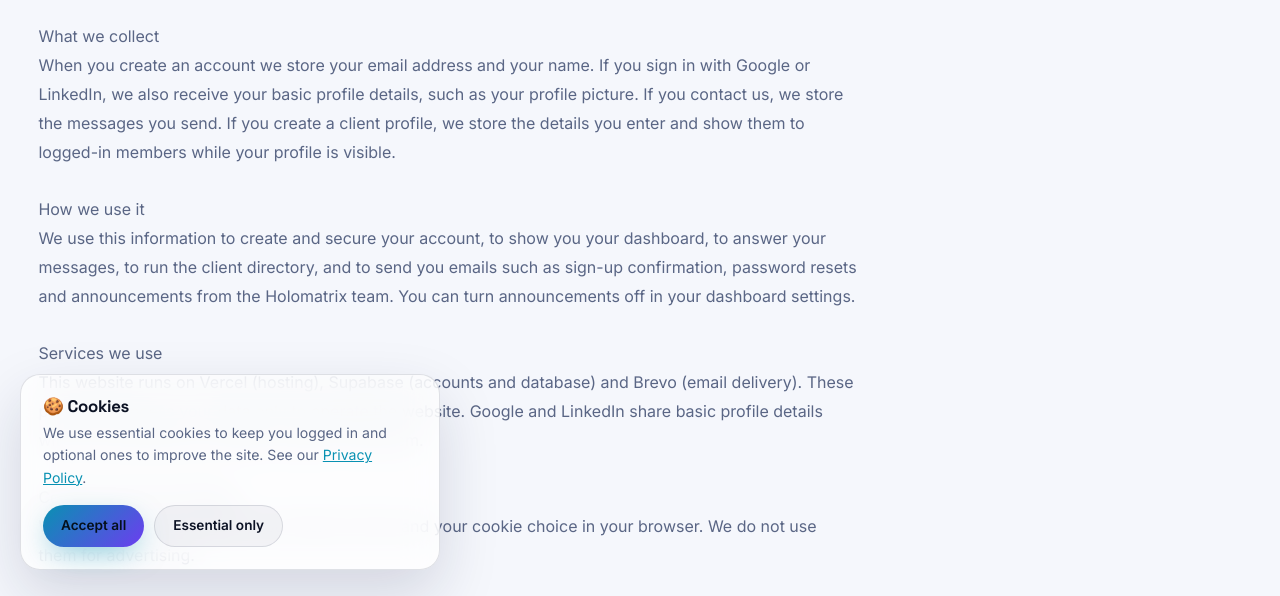
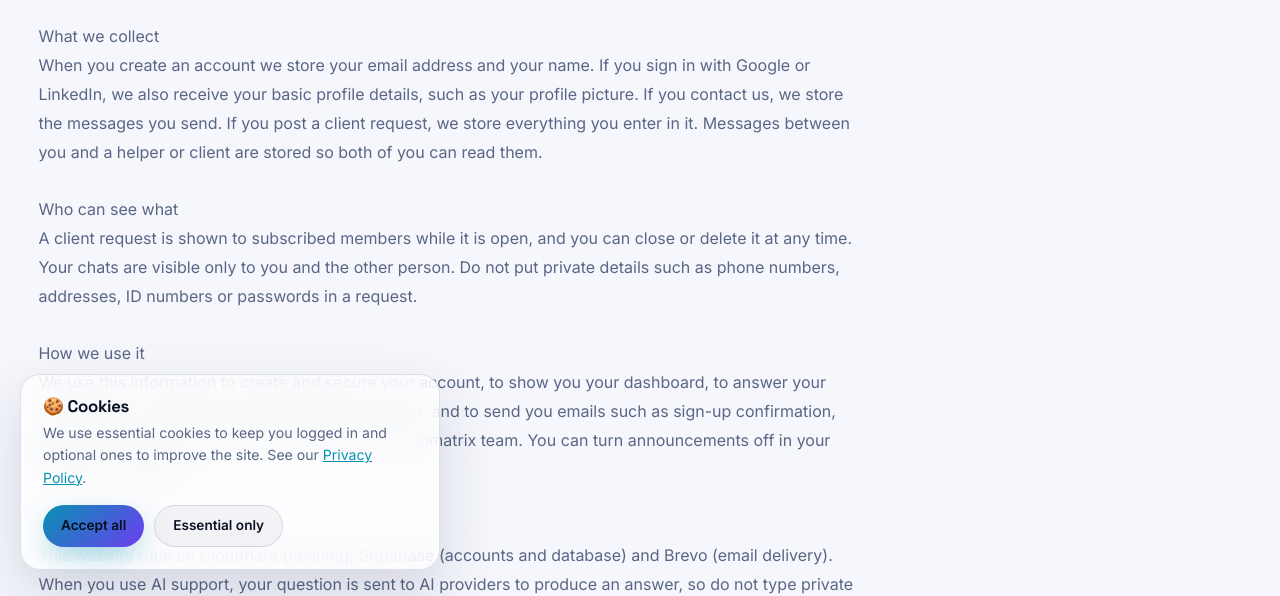
Before and after one commit to Anuj-076/Holomatrix, a plain HTML site: page privacy.html in a window 1280 px wide. Shown: the part 210-806 px from the top of the page. Drawn offline with nearby package versions, Linux system fonts and the light colour scheme; no server answers.

Commit message:
Update privacy.html

```diff
--- a/privacy.html
+++ b/privacy.html
@@ -20,19 +20,22 @@
   <main class="pg"><div class="wide"><div class="page" style="padding-top:20px">
     <h1 data-t="legal.privacy.title">Privacy Policy</h1>
     <div class="legal-body" data-t="legal.privacy.body" data-multiline>What we collect
-When you create an account we store your email address and your name. If you sign in with Google or LinkedIn, we also receive your basic profile details, such as your profile picture. If you contact us, we store the messages you send. If you create a client profile, we store the details you enter and show them to logged-in members while your profile is visible.
+When you create an account we store your email address and your name. If you sign in with Google or LinkedIn, we also receive your basic profile details, such as your profile picture. If you contact us, we store the messages you send. If you post a client request, we store everything you enter in it. Messages between you and a helper or client are stored so both of you can read them.
+
+Who can see what
+A client request is shown to subscribed members while it is open, and you can close or delete it at any time. Your chats are visible only to you and the other person. Do not put private details such as phone numbers, addresses, ID numbers or passwords in a request.
 
 How we use it
-We use this information to create and secure your account, to show you your dashboard, to answer your messages, to run the client directory, and to send you emails such as sign-up confirmation, password resets and announcements from the Holomatrix team. You can turn announcements off in your dashboard settings.
+We use this information to create and secure your account, to show you your dashboard, to answer your messages, to run Find a client and Become a client, and to send you emails such as sign-up confirmation, password resets and announcements from the Holomatrix team. You can turn announcements off in your dashboard settings.
 
 Services we use
-This website runs on Vercel (hosting), Supabase (accounts and database) and Brevo (email delivery). These providers process your data only to operate the website. Google and LinkedIn share basic profile details with us only when you choose to sign in with them.
+This website runs on Cloudflare (hosting), Supabase (accounts and database) and Brevo (email delivery). When you use AI support, your question is sent to AI providers to produce an answer, so do not type private details there. Google and LinkedIn share basic profile details with us only when you choose to sign in with them.
 
 Cookies and local storage
 We store your login session, your theme choice and your cookie choice in your browser. We do not use them for advertising.
 
 Your choices
-You can edit or delete your client profile at any time from the Client page, and you can ask us to correct or delete your account and data through the Contact us page.</div>
+You can edit, close or delete your request at any time from the Become a client page, and you can ask us to correct or delete your account and data through the Contact us page.</div>
   </div></div></main>
   <div id="site-footer"></div>
 
```
